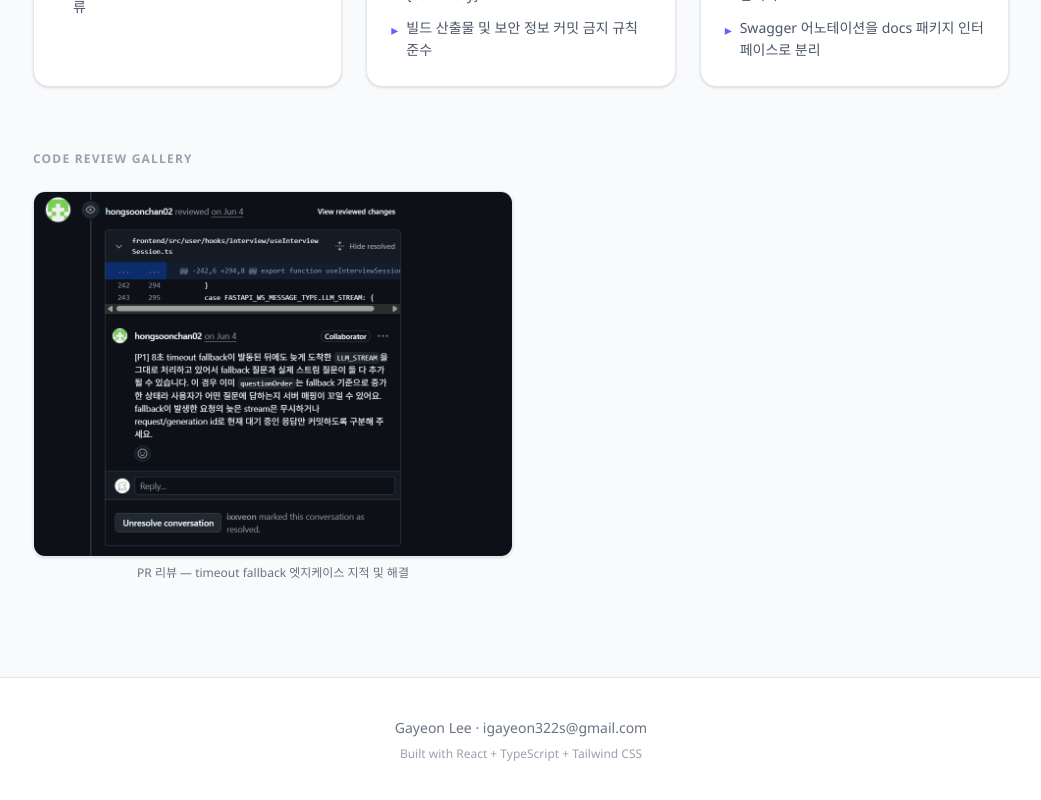
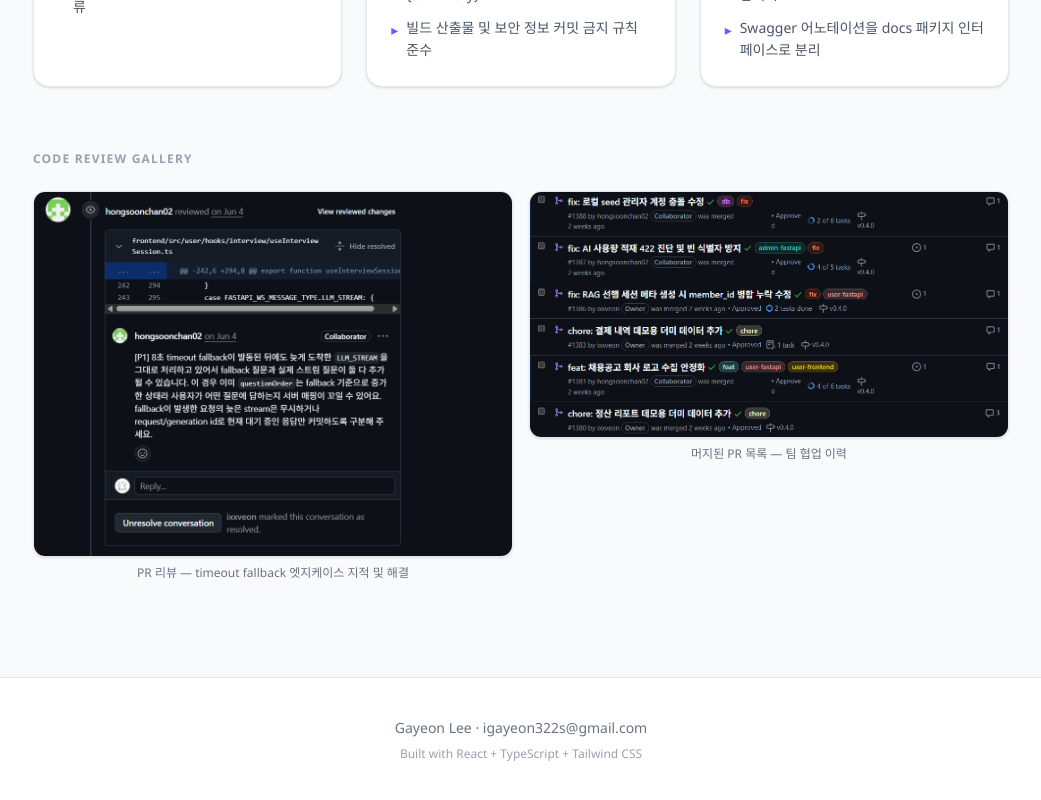
Before and after one commit to ixxveon/portfolio, a React app: page / in a window 1280 px wide. Shown: the part 4515-5315 px from the top of the page, without its empty margins (119-1160 px from the left). Built offline with nearby package versions, Linux system fonts and the light colour scheme; the HTML template or start-up script is replaced by a standard one.

Commit message:
feat : 머지된 PR 목록 캡처 갤러리 추가

```diff
--- a/src/components/Collaboration.tsx
+++ b/src/components/Collaboration.tsx
@@ -4,6 +4,7 @@ import { collabs } from "../data/portfolio";
 
 const REVIEW_IMAGES = [
   { src: "/review.png", caption: "PR 리뷰 — timeout fallback 엣지케이스 지적 및 해결" },
+  { src: "/merged.png", caption: "머지된 PR 목록 — 팀 협업 이력" },
 ];
 
 export default function Collaboration(): React.JSX.Element {
```
Also changed, not shown: public/merged.png (added).
